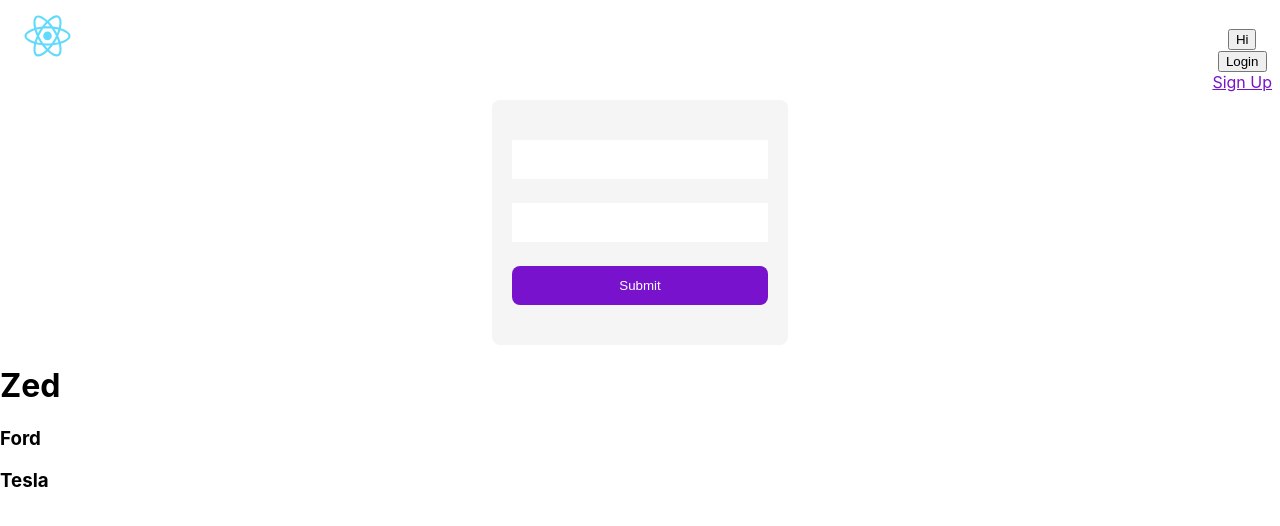
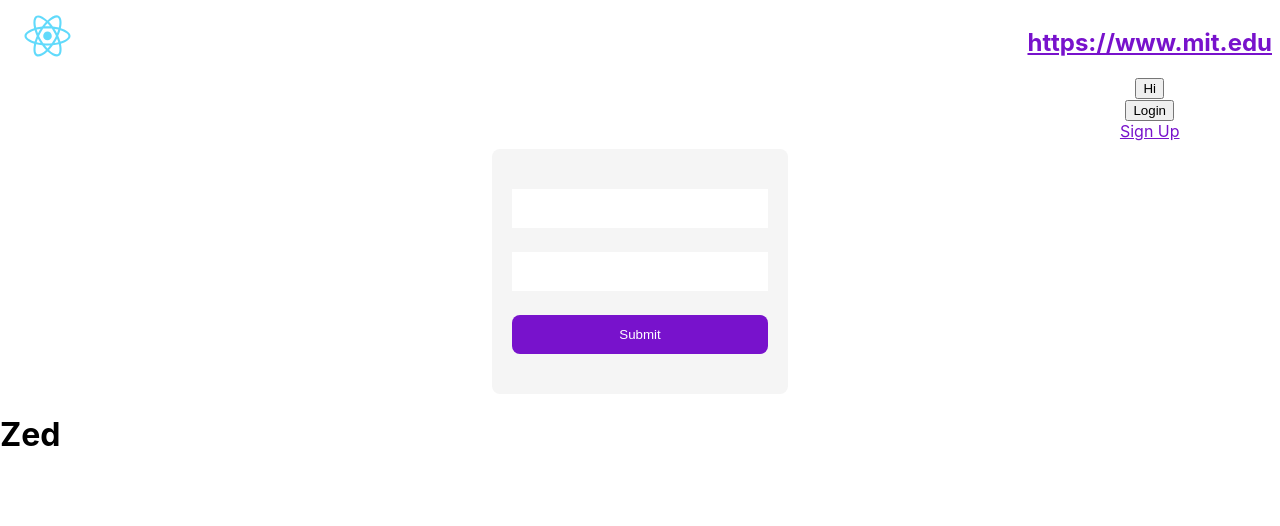
Before and after one commit to zedkbro/React-starter, a JavaScript app: page / in a window 1280 px wide. Shown: the top 526 px of the page. Built offline with nearby package versions, Linux system fonts and the light colour scheme; the HTML template or start-up script is replaced by a standard one.

Commit message:
app.js updated

```diff
--- a/src/App.js
+++ b/src/App.js
@@ -5,7 +5,6 @@ import Login from "./Login";
 import Signup from "./Signup";
 
 const isAuth = false;
-const cars = ["Ford", "Tesla"];
 function ToggleAuth() {
   if (isAuth) {
     return <Login />;
@@ -24,7 +23,7 @@ function App() {
             target="_blank"
             rel="noopener noreferrer"
           >
-            <Login login="HI" />
+            <Login login="HI" link="https://www.mit.edu"/>
             <ToggleAuth />
           </a>
         </header>
@@ -37,11 +36,6 @@ function App() {
         </div>
       </div>
       <h1>{isAuth ? "ICON" : "Zed"}</h1>
-      <p>
-        {cars.map((car, i) => (
-          <h3 key={i}>{car}</h3>
-        ))}
-      </p>
     </>
   );
 }
```
